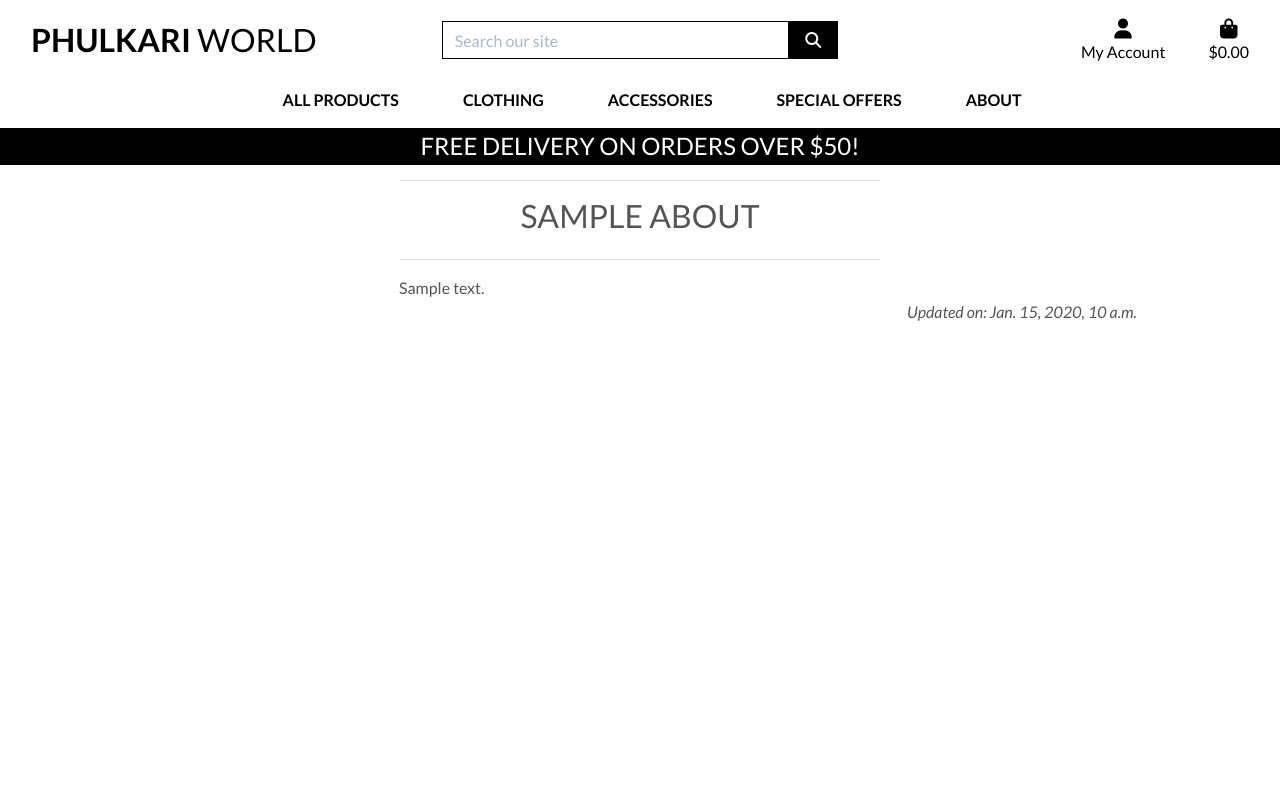
After one commit to Sugandhi13/phulkari_world, a Django app: page /about/ in a window 1280 px wide. The commit adds this page. Run offline with Django 3.2, Linux system fonts and the light colour scheme; tables that the repository leaves empty hold one stand-in row (values such as "Sample post"); some libraries are stand-ins or nearby versions.

Commit message:
Added about us page, model and view

```diff
--- a/about/models.py
+++ b/about/models.py
@@ -2,6 +2,19 @@
 
 from django.db import models
 from django.contrib.auth.models import User
+
+
+# Create About model
+class About(models.Model):
+    """
+    Stores single about us requrest.
+    """
+    title = models.CharField(max_length=200, unique=True)
+    content = models.TextField()
+    updated_on = models.DateTimeField(auto_now=True)
+
+    def __str__(self):
+        return f"{self.title}"
 
 
 # Create Contact model
--- /dev/null
+++ b/about/templates/about/about_us.html
@@ -0,0 +1,36 @@
+{% extends "base.html" %}
+{% load static %}
+
+{% block page_header %}
+    <div class="container header-container">
+        <div class="row">
+            <div class="col"></div>
+        </div>
+    </div>
+{% endblock %}
+
+{% block content %}
+    <div class="overlay"></div>
+    <div class="container">
+        <div class="row justify-content-center">
+            <div class="col-12 col-md-6">
+                <hr>
+                <h2 class="logo-font mb-4 text-center">{{ about.title }}</h2>
+                <hr>
+            </div>
+        </div>
+
+        <div class="row justify-content-center">
+            <div class="col-12 col-md-6">
+                {{ about.content | safe }}
+            </div>
+        </div>
+
+        <div class="row justify-content-center">
+            <div class="col text-right mb-3">
+                <p class="text-end"><em>Updated on: {{ about.updated_on }}</em></p>
+            </div>
+        </div>
+
+    </div>
+{% endblock %}
--- a/about/urls.py
+++ b/about/urls.py
@@ -8,4 +8,5 @@ from . import views
 urlpatterns = [
     path('contact/', views.contact, name='contact'),
     path('faq/', views.faq, name='faq'),
+    path('', views.about_us, name='about'),
 ]
--- a/about/views.py
+++ b/about/views.py
@@ -2,15 +2,30 @@ from django.shortcuts import render
 from django.contrib import messages
 
 
-from .models import Contact
+from .models import About, Contact
 from .forms import ContactForm
+
+
+# Created about_me view that renders all info of about model
+def about_us(request):
+    """
+    Display and insert record in About model.
+    """
+    aboutset = About.objects.all().order_by('-updated_on').first()
+
+    return render(
+        request,
+        "about/about_us.html",
+        {
+            "about": aboutset
+        },
+    )
 
 
 # Created contact view that renders info of contact form & update contact model
 def contact(request):
     """
-    Display an individual :Form:`about.forms.ContactForm`
-    and insert record in Contact model.
+    Display a ContactForm and insert record in Contact model.
     """
     if request.method == "POST":
         contact_form = ContactForm(data=request.POST)
@@ -30,7 +45,7 @@ def contact(request):
 
     return render(
         request,
-        "contact/contact.html",
+        "about/contact.html",
         {
             "contact_form": contact_form
         },
@@ -39,4 +54,4 @@ def contact(request):
 def faq(request):
     """ A view to return contact success page """
 
-    return render(request, 'contact/faq.html')
+    return render(request, 'about/faq.html')
--- a/templates/includes/main-nav.html
+++ b/templates/includes/main-nav.html
@@ -58,6 +58,7 @@
                 About
             </a>
             <div class="dropdown-menu border-0" aria-labelledby="other-link">
+                <a href="{% url 'about' %}" class="dropdown-item">About Us</a>
                 <a href="{% url 'contact' %}" class="dropdown-item">Contact Us</a>
                 <a href="{% url 'faq' %}" class="dropdown-item">FAQs</a>
             </div>
```
Also changed, not shown: about/admin.py (+16 -1 lines), about/migrations/0002_about.py (added), about/templates/about/contact.html (renamed from about/templates/contact/contact.html), about/templates/about/faq.html (renamed from about/templates/contact/faq.html).
